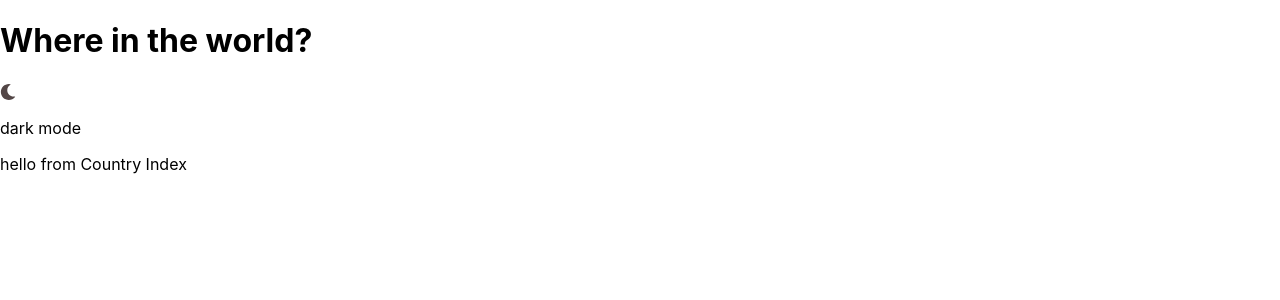
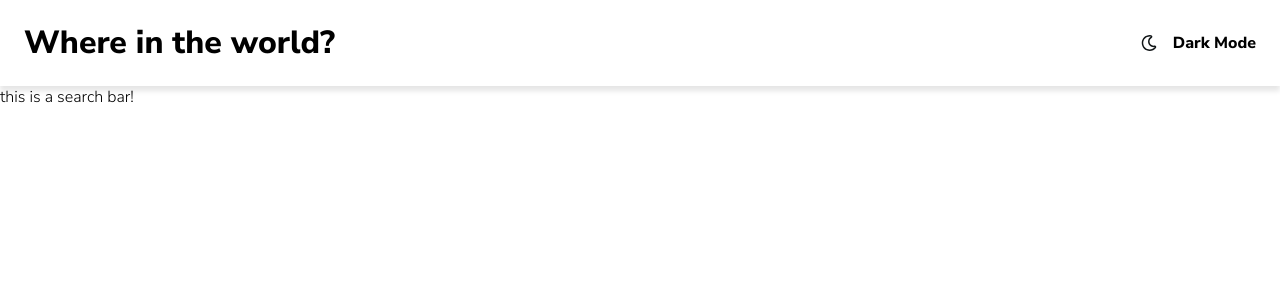
Before and after one commit to alexbeet81/where-in-the-world, a React (Create React App) app: page / in a window 1280 px wide. Shown: the top 300 px of the page. Built offline with nearby package versions, Linux system fonts and the light colour scheme.

Commit message:
updated NavBar

```diff
--- a/src/components/Countries/CountryIndex.js
+++ b/src/components/Countries/CountryIndex.js
@@ -1,8 +1,8 @@
 import React from 'react';
-
+import SearchBar from '../Search/SearchBar'
 const CountryIndex = () => {
   return (
-    <div>hello from Country Index</div>
+    <SearchBar/>
   )
 };
 
--- a/src/components/Search/SearchBar.js
+++ b/src/components/Search/SearchBar.js
@@ -2,7 +2,7 @@ import React from 'react';
 
 const SearchBar = () => {
   return (
-    <div></div>
+    <div>this is a search bar!</div>
   )
 };
 
--- a/src/components/UI/NavBar.css
+++ b/src/components/UI/NavBar.css
@@ -1,3 +1,29 @@
+.nav_bar {
+  width: 100vw;
+  background-color: white;
+  box-shadow: 0px 5px 5px 0px rgba(0,0,0,0.1);
+}
+
+.nav_bar h1 {
+  font-size: 32px;
+  font-weight: 800;
+}
+
+.nav_bar__container {
+  display: flex !important;
+  justify-content: space-between;
+}
+
+.nav_bar__dark_mode {
+  display: flex;
+  align-items: center;
+}
+
+.nav_bar__dark_mode p {
+  font-weight: 800;
+  margin-left: 1rem;
+}
+
 .nav_bar__moon {
-  color: rgb(83, 70, 70);
+  color: hsl(200, 15%, 8%);
 }
--- a/src/components/UI/NavBar.js
+++ b/src/components/UI/NavBar.js
@@ -1,16 +1,22 @@
 import React from 'react';
 import { FontAwesomeIcon } from '@fortawesome/react-fontawesome'
-import { faMoon } from '@fortawesome/free-solid-svg-icons'
+import { faMoon as fasMoon } from '@fortawesome/free-solid-svg-icons'
+import { faMoon as farMoon } from '@fortawesome/free-regular-svg-icons'
+import Container from '@mui/material/Container';
+
 import './NavBar.css';
 
 const NavBar = () => {
   return (
-    <div className="nav_bar__container">
-      <h1>Where in the world?</h1>
-      <div>
-        <FontAwesomeIcon className="nav_bar__moon" icon={faMoon} />
-        <p>dark mode</p>
-      </div>
+    <div className="nav_bar">
+      <Container className="nav_bar__container" maxWidth="xl">
+        <h1>Where in the world?</h1>
+        <div className="nav_bar__dark_mode">
+          <FontAwesomeIcon className="nav_bar__moon" icon={farMoon} />
+          {/* <FontAwesomeIcon className="nav_bar__moon" icon={fasMoon} /> */}
+          <p>Dark Mode</p>
+        </div>
+      </Container>
     </div>
   )
 };
--- a/src/index.css
+++ b/src/index.css
@@ -1,8 +1,8 @@
+@import url('https://fonts.googleapis.com/css2?family=Nunito+Sans:wght@300;600;800&display=swap');
+
 body {
   margin: 0;
-  font-family: -apple-system, BlinkMacSystemFont, 'Segoe UI', 'Roboto', 'Oxygen',
-    'Ubuntu', 'Cantarell', 'Fira Sans', 'Droid Sans', 'Helvetica Neue',
-    sans-serif;
+  font-family: 'Nunito Sans', sans-serif;
   -webkit-font-smoothing: antialiased;
   -moz-osx-font-smoothing: grayscale;
 }
```
Also changed, not shown: public/logo192.png (deleted), public/logo512.png (deleted).
